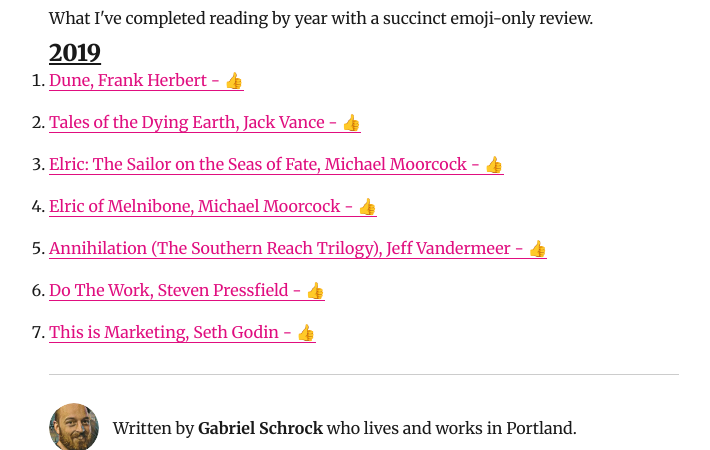
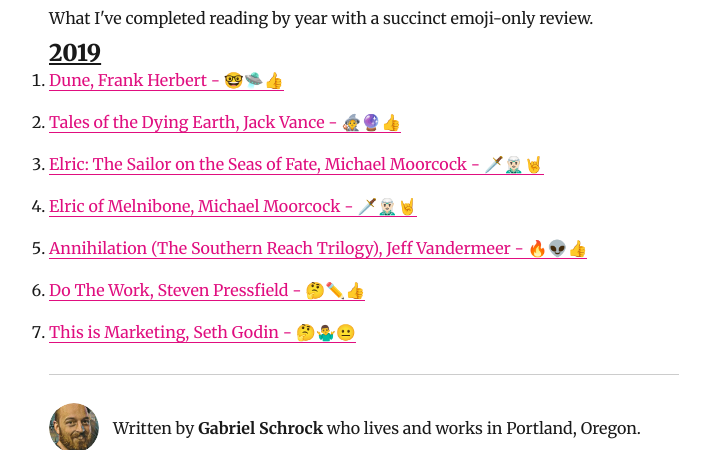
Before and after one commit to gschrock/blog-magick.github.io, a Gatsby site: page /reading-list in a window 1280 px wide. Shown: the part 1051-1501 px from the top of the page, without its empty margins (276-986 px from the left). Built offline with nearby package versions, Linux system fonts and the light colour scheme; Gatsby itself is replaced by a stand-in of ours; some packages are replaced by stand-ins of ours.

Commit message:
update some stuff, moving readingLists to own module export to keep gatsby-config small

```diff
--- /dev/null
+++ b/content/readingLists/books.js
@@ -0,0 +1,84 @@
+module.exports = {
+  books: [
+    {
+      title: `The Big Leap`,
+      imgUrl: `https://images-na.ssl-images-amazon.com/images/I/41mEEr0uXvL.jpg`,
+      author: `Gay Hendricks`,
+      sellerUrl: `https://www.amazon.com/Big-Leap-Conquer-Hidden-Level-ebook/dp/B0026772QU`
+    },
+    {
+      title: `So You Want to Talk About Race`,
+      imgUrl: `https://images-na.ssl-images-amazon.com/images/I/41q8PrzTo0L._SX331_BO1,204,203,200_.jpg`,
+      author: `Ijeoma Oluo`,
+      sellerUrl: `https://www.amazon.com/You-Want-Talk-About-Race/dp/1580056776`
+    },
+    {
+      title: `Gyo`,
+      author: `Junji Ito`,
+      imgUrl: `https://images-na.ssl-images-amazon.com/images/I/5186%2BC3pJCL.jpg`,
+      sellerUrl: `https://www.amazon.com/dp/B07HBPX5ZS/ref=rdr_kindle_ext_tmb`
+    },
+    {
+      title: `Delicious in Dungeon`,
+      author: `Ryoko Kui`,
+      imgUrl: `https://images-na.ssl-images-amazon.com/images/I/61UjfgvQDuL._SX346_BO1,204,203,200_.jpg`,
+      sellerUrl: `https://www.amazon.com/Delicious-Dungeon-Vol-Ryoko-Kui/dp/0316471852`
+    }
+  ],
+  finishedBooks: [
+    {
+      year: "2019",
+      books: [
+        {
+          title: `Dune`,
+          author: `Frank Herbert`,
+          imgUrl: `https://images-na.ssl-images-amazon.com/images/I/41UZeCEKOBL._SX331_BO1,204,203,200_.jpg`,
+          sellerUrl: `https://www.amazon.com/Dune-Chronicles-Book-1/dp/0441013597/ref=tmm_pap_swatch_0?_encoding=UTF8&qid=&sr=`,
+          review: `🤓🛸👍`
+        },
+        {
+          title: `Tales of the Dying Earth`,
+          author: `Jack Vance`,
+          imgUrl: `https://images-na.ssl-images-amazon.com/images/I/513uhXL7r6L.jpg`,
+          sellerUrl: `https://www.amazon.com/Tales-Dying-Earth-Including-Marvellous-ebook/dp/B01BKKVK20/ref=sr_1_3?keywords=dying+earth+jack+vance&qid=1576349573&s=books&sr=1-3`,
+          review: `🧙🔮👍`
+        },
+        {
+          title: `Elric: The Sailor on the Seas of Fate`,
+          author: `Michael Moorcock`,
+          imgUrl: `https://images-na.ssl-images-amazon.com/images/I/51jKNtiw6hL._SX324_BO1,204,203,200_.jpg`,
+          sellerUrl: `https://www.amazon.com/Elric-Sailor-Seas-Michael-Moorcock/dp/057511360X/ref=pd_cp_14_2/137-9139909-1424924?_encoding=UTF8&pd_rd_i=057511360X&pd_rd_r=9bbc1b67-bd14-4cec-a43c-a05f852b13da&pd_rd_w=9hn3t&pd_rd_wg=eaUNd&pf_rd_p=0e5324e1-c848-4872-bbd5-5be6baedf80e&pf_rd_r=V45S9PYY908J05SG8MM5&psc=1&refRID=V45S9PYY908J05SG8MM5`,
+          review: `🗡️🧝🏻‍♂️🤘`
+        },
+        {
+          title: `Elric of Melnibone`,
+          author: `Michael Moorcock`,
+          imgUrl: `https://images-na.ssl-images-amazon.com/images/I/71QSVSATZ6L._SX280_BO1,204,203,200_.gif`,
+          sellerUrl: `https://www.amazon.com/Elric-Melnibone-1-Michael-Moorcock/dp/0441203981/ref=sr_1_4?crid=3R9ZVGUR1YPUO&keywords=elric+of+melnibon%C3%A9&qid=1576349532&s=books&sprefix=elric+of+%2Cstripbooks%2C229&sr=1-4`,
+          review: `🗡️🧝🏻‍♂️🤘`
+        },
+        {
+          title: `Annihilation (The Southern Reach Trilogy)`,
+          author: `Jeff Vandermeer`,
+          imgUrl: `https://images-na.ssl-images-amazon.com/images/I/51VeF-ryTFL._SX337_BO1,204,203,200_.jpg`,
+          sellerUrl: `https://www.amazon.com/Annihilation-Novel-Southern-Reach-Trilogy/dp/0374104093`,
+          review: `🔥👽👍`
+        },
+        {
+          title: `Do The Work`,
+          author: `Steven Pressfield`,
+          imgUrl: `https://images-na.ssl-images-amazon.com/images/I/41nIyXQisOL._SX311_BO1,204,203,200_.jpg`,
+          sellerUrl: `https://www.amazon.com/Do-Work-Overcome-Resistance-Your/dp/1936891379/ref=tmm_pap_swatch_0?_encoding=UTF8&qid=&sr=`,
+          review: `🤔✏️👍`
+        },
+        {
+          title: `This is Marketing`,
+          author: `Seth Godin`,
+          imgUrl: `https://images-na.ssl-images-amazon.com/images/I/51UYILvuvtL._SX352_BO1,204,203,200_.jpg`,
+          sellerUrl: `https://www.amazon.com/This-Marketing-Cant-Until-Learn/dp/0525540830`,
+          review: `🤔🤷‍♂️😐`
+        }
+      ]
+    }
+  ]
+};
--- a/gatsby-config.js
+++ b/gatsby-config.js
@@ -1,3 +1,5 @@
+var readingList = require("./content/readingLists/books");
+
 module.exports = {
   siteMetadata: {
     title: `Blog Magick`,
@@ -9,88 +11,8 @@
       linkedIn: `gabrielschrock`,
       instagram: `wondertwinharmony`
     },
-    books: [
-      {
-        title: `The Big Leap`,
-        imgUrl: `https://images-na.ssl-images-amazon.com/images/I/41mEEr0uXvL.jpg`,
-        author: `Gay Hendricks`,
-        sellerUrl: `https://www.amazon.com/Big-Leap-Conquer-Hidden-Level-ebook/dp/B0026772QU`
-      },
-      {
-        title: `So You Want to Talk About Race`,
-        imgUrl: `https://images-na.ssl-images-amazon.com/images/I/41q8PrzTo0L._SX331_BO1,204,203,200_.jpg`,
-        author: `Ijeoma Oluo`,
-        sellerUrl: `https://www.amazon.com/You-Want-Talk-About-Race/dp/1580056776`
-      },
-      {
-        title: `Gyo`,
-        author: `Junji Ito`,
-        imgUrl: `https://images-na.ssl-images-amazon.com/images/I/5186%2BC3pJCL.jpg`,
-        sellerUrl: `https://www.amazon.com/dp/B07HBPX5ZS/ref=rdr_kindle_ext_tmb`
-      },
-      {
-        title: `Delicious in Dungeon`,
-        author: `Ryoko Kui`,
-        imgUrl: `https://images-na.ssl-images-amazon.com/images/I/61UjfgvQDuL._SX346_BO1,204,203,200_.jpg`,
-        sellerUrl: `https://www.amazon.com/Delicious-Dungeon-Vol-Ryoko-Kui/dp/0316471852`
-      }
-    ],
-    finishedBooks: [
-      {
-        year: "2019",
-        books: [
-          {
-            title: `Dune`,
-            author: `Frank Herbert`,
-            imgUrl: `https://images-na.ssl-images-amazon.com/images/I/41UZeCEKOBL._SX331_BO1,204,203,200_.jpg`,
-            sellerUrl: `https://www.amazon.com/Dune-Chronicles-Book-1/dp/0441013597/ref=tmm_pap_swatch_0?_encoding=UTF8&qid=&sr=`,
-            review: `👍`
-          },
-          {
-            title: `Tales of the Dying Earth`,
-            author: `Jack Vance`,
-            imgUrl: `https://images-na.ssl-images-amazon.com/images/I/513uhXL7r6L.jpg`,
-            sellerUrl: `https://www.amazon.com/Tales-Dying-Earth-Including-Marvellous-ebook/dp/B01BKKVK20/ref=sr_1_3?keywords=dying+earth+jack+vance&qid=1576349573&s=books&sr=1-3`,
-            review: `👍`
-          },
-          {
-            title: `Elric: The Sailor on the Seas of Fate`,
-            author: `Michael Moorcock`,
-            imgUrl: `https://images-na.ssl-images-amazon.com/images/I/51jKNtiw6hL._SX324_BO1,204,203,200_.jpg`,
-            sellerUrl: `https://www.amazon.com/Elric-Sailor-Seas-Michael-Moorcock/dp/057511360X/ref=pd_cp_14_2/137-9139909-1424924?_encoding=UTF8&pd_rd_i=057511360X&pd_rd_r=9bbc1b67-bd14-4cec-a43c-a05f852b13da&pd_rd_w=9hn3t&pd_rd_wg=eaUNd&pf_rd_p=0e5324e1-c848-4872-bbd5-5be6baedf80e&pf_rd_r=V45S9PYY908J05SG8MM5&psc=1&refRID=V45S9PYY908J05SG8MM5`,
-            review: `👍`
-          },
-          {
-            title: `Elric of Melnibone`,
-            author: `Michael Moorcock`,
-            imgUrl: `https://images-na.ssl-images-amazon.com/images/I/71QSVSATZ6L._SX280_BO1,204,203,200_.gif`,
-            sellerUrl: `https://www.amazon.com/Elric-Melnibone-1-Michael-Moorcock/dp/0441203981/ref=sr_1_4?crid=3R9ZVGUR1YPUO&keywords=elric+of+melnibon%C3%A9&qid=1576349532&s=books&sprefix=elric+of+%2Cstripbooks%2C229&sr=1-4`,
-            review: `👍`
-          },
-          {
-            title: `Annihilation (The Southern Reach Trilogy)`,
-            author: `Jeff Vandermeer`,
-            imgUrl: `https://images-na.ssl-images-amazon.com/images/I/51VeF-ryTFL._SX337_BO1,204,203,200_.jpg`,
-            sellerUrl: `https://www.amazon.com/Annihilation-Novel-Southern-Reach-Trilogy/dp/0374104093`,
-            review: `👍`
-          },
-          {
-            title: `Do The Work`,
-            author: `Steven Pressfield`,
-            imgUrl: `https://images-na.ssl-images-amazon.com/images/I/41nIyXQisOL._SX311_BO1,204,203,200_.jpg`,
-            sellerUrl: `https://www.amazon.com/Do-Work-Overcome-Resistance-Your/dp/1936891379/ref=tmm_pap_swatch_0?_encoding=UTF8&qid=&sr=`,
-            review: `👍`
-          },
-          {
-            title: `This is Marketing`,
-            author: `Seth Godin`,
-            imgUrl: `https://images-na.ssl-images-amazon.com/images/I/51UYILvuvtL._SX352_BO1,204,203,200_.jpg`,
-            sellerUrl: `https://www.amazon.com/This-Marketing-Cant-Until-Learn/dp/0525540830`,
-            review: `👍`
-          }
-        ]
-      }
-    ]
+    books: readingList.books,
+    finishedBooks: readingList.finishedBooks
   },
   plugins: [
     {
--- a/src/components/bio.js
+++ b/src/components/bio.js
@@ -59,7 +59,8 @@
           }}
         />
         <Text>
-          Written by <strong>{author}</strong> who lives and works in Portland.
+          Written by <strong>{author}</strong> who lives and works in Portland,
+          Oregon.
         </Text>
       </div>
       <LinkContainer>
```
Also changed, not shown: README.md.
